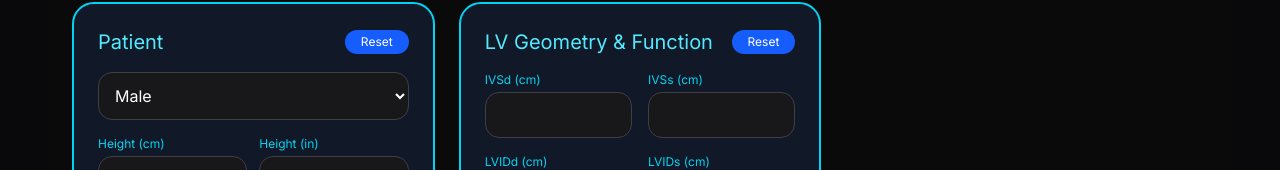
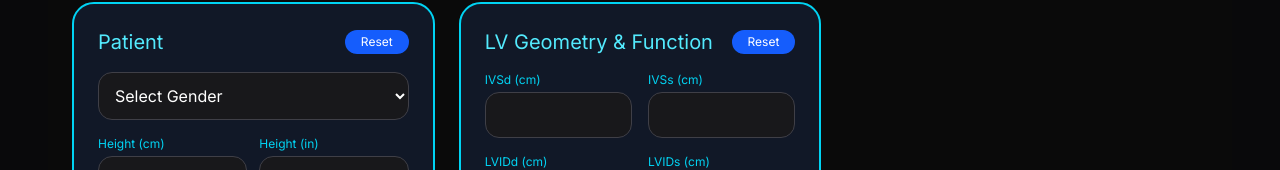
Before and after one commit to jmosley092-netizen/clinical-copilot-sonographers, a Next.js app: page / in a window 1280 px wide. Both pictures are taken after a click on the button "🫀 Echo Calculator". Shown: the part 456-626 px from the top of the page. Built offline with nearby package versions, Linux system fonts and the light colour scheme.

Commit message:
changed gender box

```diff
--- a/components/EchoFreeCalculator.tsx
+++ b/components/EchoFreeCalculator.tsx
@@ -4,7 +4,7 @@ import { useState, useEffect } from 'react';
 
 export default function EchoFreeCalculator() {
   const [inputs, setInputs] = useState({
-    gender: 'male' as 'male' | 'female',
+    gender: '' as '' | 'male' | 'female',
     heightCm: '', heightIn: '', weightKg: '', weightLb: '', hr: '',
     ivsd: '', ivss: '', lvidd: '', lvids: '', lvpwd: '', lvpws: '', edv: '', esv: '',
     E: '', A: '', es: '', el: '', lavi: '', ivrt: '', sd: '', lars: '',
@@ -97,9 +97,14 @@ export default function EchoFreeCalculator() {
             <button onClick={() => resetCard(['gender','heightCm','heightIn','weightKg','weightLb','hr'])} className="px-4 py-1 text-xs bg-blue-600 hover:bg-blue-700 rounded-xl">Reset</button>
           </div>
           <div className="space-y-4">
-            <select value={inputs.gender} onChange={e => update('gender', e.target.value)} className="w-full bg-zinc-900 border border-zinc-700 rounded-xl p-3 text-white">
-              <option value="male">Male</option>
-              <option value="female">Female</option>
+            <select
+                value={inputs.gender}
+                onChange={e => update('gender', e.target.value)}
+                className="w-full bg-zinc-900 border border-zinc-700 rounded-xl p-3 text-white"
+>
+                <option value="">Select Gender</option>
+                <option value="male">Male</option>
+                <option value="female">Female</option>
             </select>
             <div className="grid grid-cols-2 gap-3">
               <div><div className="text-xs text-cyan-400 mb-1">Height (cm)</div><input type="number" value={inputs.heightCm} onChange={e => update('heightCm', e.target.value)} className="w-full bg-zinc-900 border border-zinc-700 rounded-xl p-3" /></div>
```
